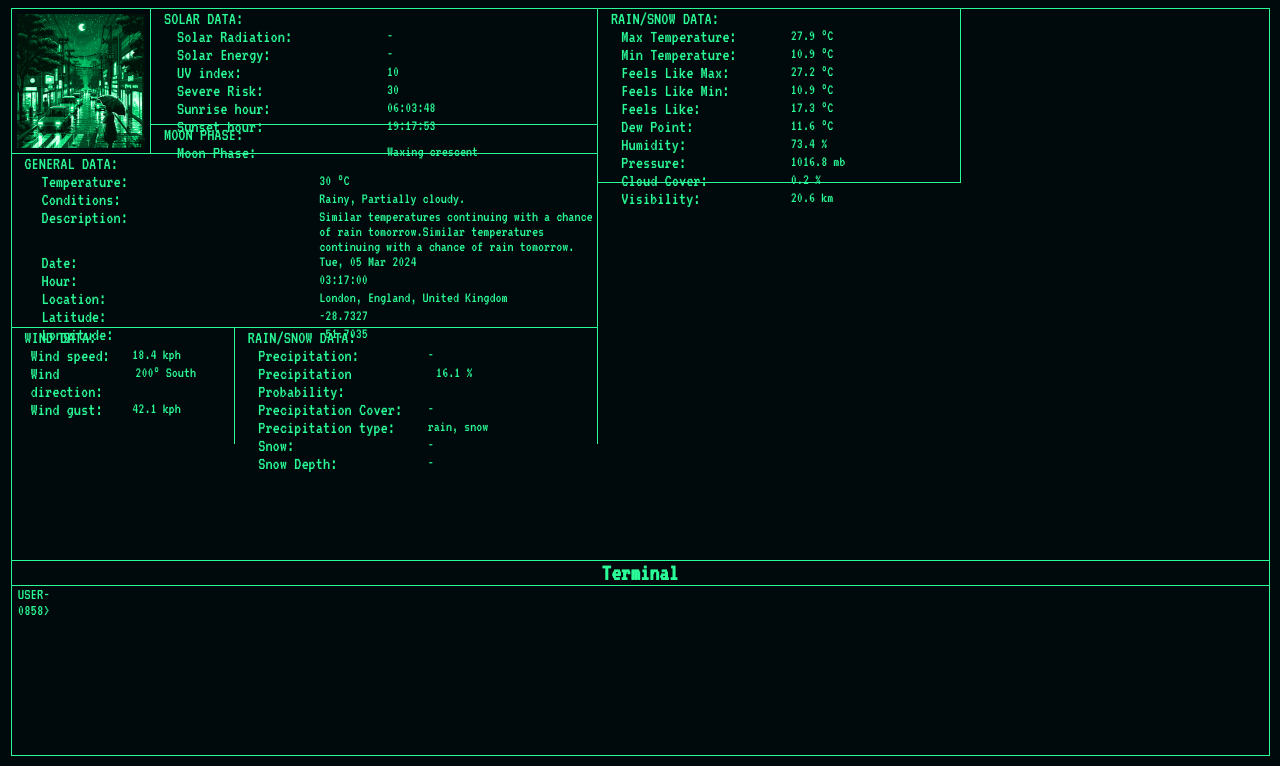
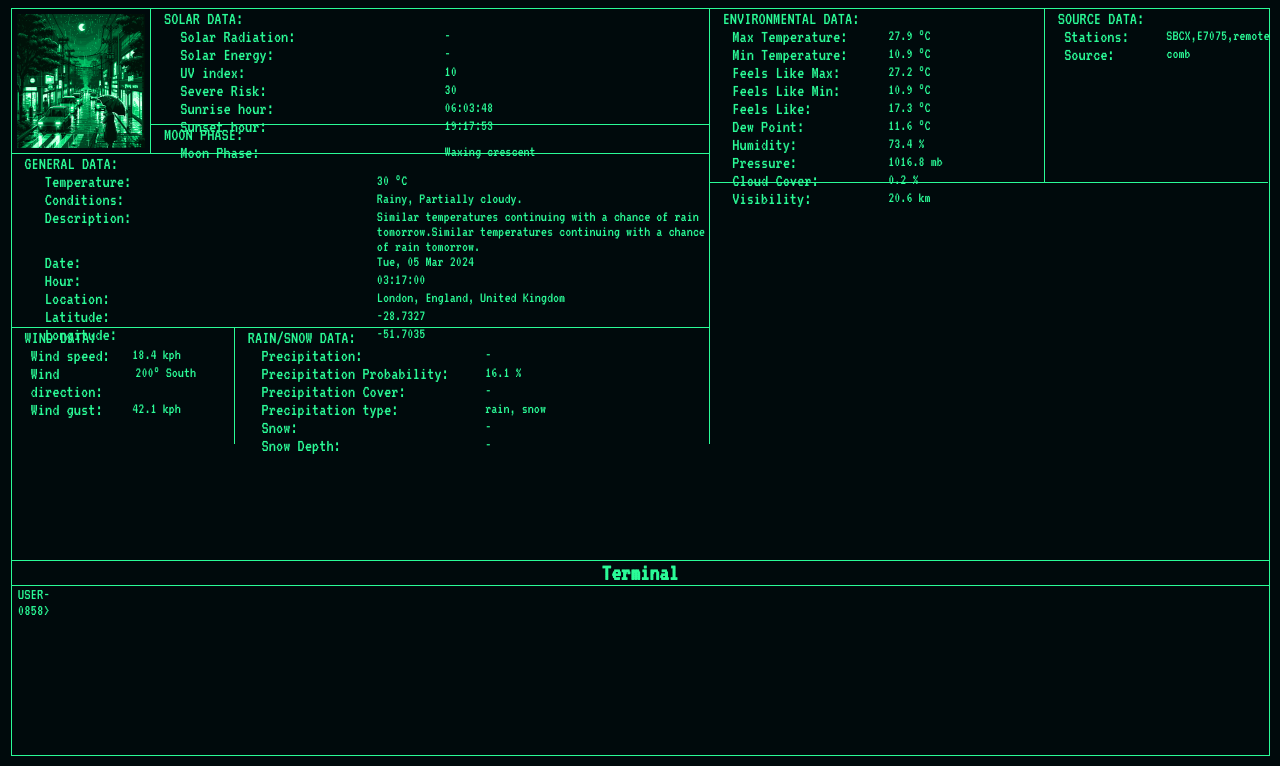
Before and after one commit to GabePalla/universal-weather-forecast-system, a plain HTML site: page index.html in a window 1280 px wide. Shown: the part 34-800 px from the top of the page. Drawn offline with Linux system fonts and the light colour scheme.

Commit message:
Implementation of the source field

```diff
--- a/conf/weather-data-config.json
+++ b/conf/weather-data-config.json
@@ -52,7 +52,7 @@
             "uk": ""
         }
     ],
-    "rainSnowData" : [
+    "rainSnowData": [
         {
             "label": "Precipitation:",
             "key": "precip",
@@ -96,7 +96,7 @@
             "uk": "cm"
         }
     ],
-    "environmentalData" : [
+    "environmentalData": [
         {
             "label": "Max Temperature:",
             "key": "tempmax",
@@ -167,5 +167,21 @@
             "metric": "km",
             "uk": "km"
         }
+    ],
+    "sourceDara": [
+        {
+            "label": "Stations:",
+            "key": "stations",
+            "us": "",
+            "metric": "",
+            "uk": ""
+        },
+        {
+            "label": "Source:",
+            "key": "source",
+            "us": "",
+            "metric": "",
+            "uk": ""
+        }
     ]
 }
--- a/index.html
+++ b/index.html
@@ -50,10 +50,16 @@
             </div>
 
             <div
-            class="environmental-data weather-data-container weather-data-container-border default-container">
-            <label>RAIN/SNOW DATA:</label>
-            <ul data-environmental-data-body></ul>
-        </div>
+                class="environmental-data weather-data-container weather-data-container-border default-container">
+                <label>ENVIRONMENTAL DATA:</label>
+                <ul data-environmental-data-body></ul>
+            </div>
+
+            <div
+                class="source-data weather-data-container source-data-container-border default-container">
+                <label>SOURCE DATA:</label>
+                <ul data-source-data-body></ul>
+            </div>
 
         </section>
 
--- a/js/weather-data.js
+++ b/js/weather-data.js
@@ -4,6 +4,7 @@ const generalDataBody = document.querySelector('[data-general-data-body]');
 const windDataBody = document.querySelector('[data-wind-data-body]');
 const rainSnowDataBody = document.querySelector('[data-rain-snow-data-body]');
 const environmentalDataBody = document.querySelector('[data-environmental-data-body]');
+const sourceDataBody = document.querySelector('[data-source-data-body]');
 
 
 const solarDataMook = {
@@ -60,6 +61,15 @@ const environmentalDataMook = {
     "cloudcover": 0.2,
     "visibility": 20.6,
 };
+
+const sourceDataMook = {
+    "stations": [
+        "SBCX",
+        "E7075",
+        "remote"
+    ],
+    "source": "comb",
+}
 
 function dataGenerator(labelAndKeysList, requestResponse, htmlElement, dataUnit) {
     labelAndKeysList.forEach(element => {
@@ -191,6 +201,7 @@ async function displayDataGenerator() {
     dataGenerator(resultObject['moonPhase'], moonPhaseDataMook, moonPhaseDataBody, "metric");
     dataGenerator(resultObject['rainSnowData'], rainSnowDataMook, rainSnowDataBody, "metric");
     dataGenerator(resultObject['environmentalData'], environmentalDataMook, environmentalDataBody, "metric");
+    dataGenerator(resultObject['sourceDara'], sourceDataMook, sourceDataBody, "metric");
     generalDataGenerator(generalDataMook, generalDataBody, "metric", true, "pt-br");
     windDataGenerator(windDataMook, windDataBody, "metric");
 }
--- a/styles/weather-data.css
+++ b/styles/weather-data.css
@@ -13,6 +13,10 @@
 
 .rain-snow-data-container-border {
     border-width: 0px 1px 0px 0px;
+}
+
+.source-data-container-border {
+    border-width: 0px 0px 1px 0px;
 }
 
 .weather-data-container label {
@@ -40,21 +44,21 @@
 
 .solar-data {
     grid-column-start: 6;
-    grid-column-end: 22;
+    grid-column-end: 26;
     grid-row-start: 1;
     grid-row-end: 5;
 }
 
 .moon-phase {
     grid-column-start: 6;
-    grid-column-end: 22;
+    grid-column-end: 26;
     grid-row-start: 5;
     grid-row-end: 6;
 }
 
 .general-data {
     grid-column-start: 1;
-    grid-column-end: 22;
+    grid-column-end: 26;
     grid-row-start: 6;
     grid-row-end: 12;
 }
@@ -68,14 +72,21 @@
 
 .rain-snow-data {
     grid-column-start: 9;
-    grid-column-end: 22;
+    grid-column-end: 26;
     grid-row-start: 12;
     grid-row-end: 16;
 }
 
 .environmental-data {
-    grid-column-start: 22;
-    grid-column-end: 35;
+    grid-column-start: 26;
+    grid-column-end: 38;
     grid-row-start: 1;
     grid-row-end: 7;
 }
+
+.source-data {
+    grid-column-start: 38;
+    grid-column-end: 46;
+    grid-row-start: 1;
+    grid-row-end: 7;
+}
```
